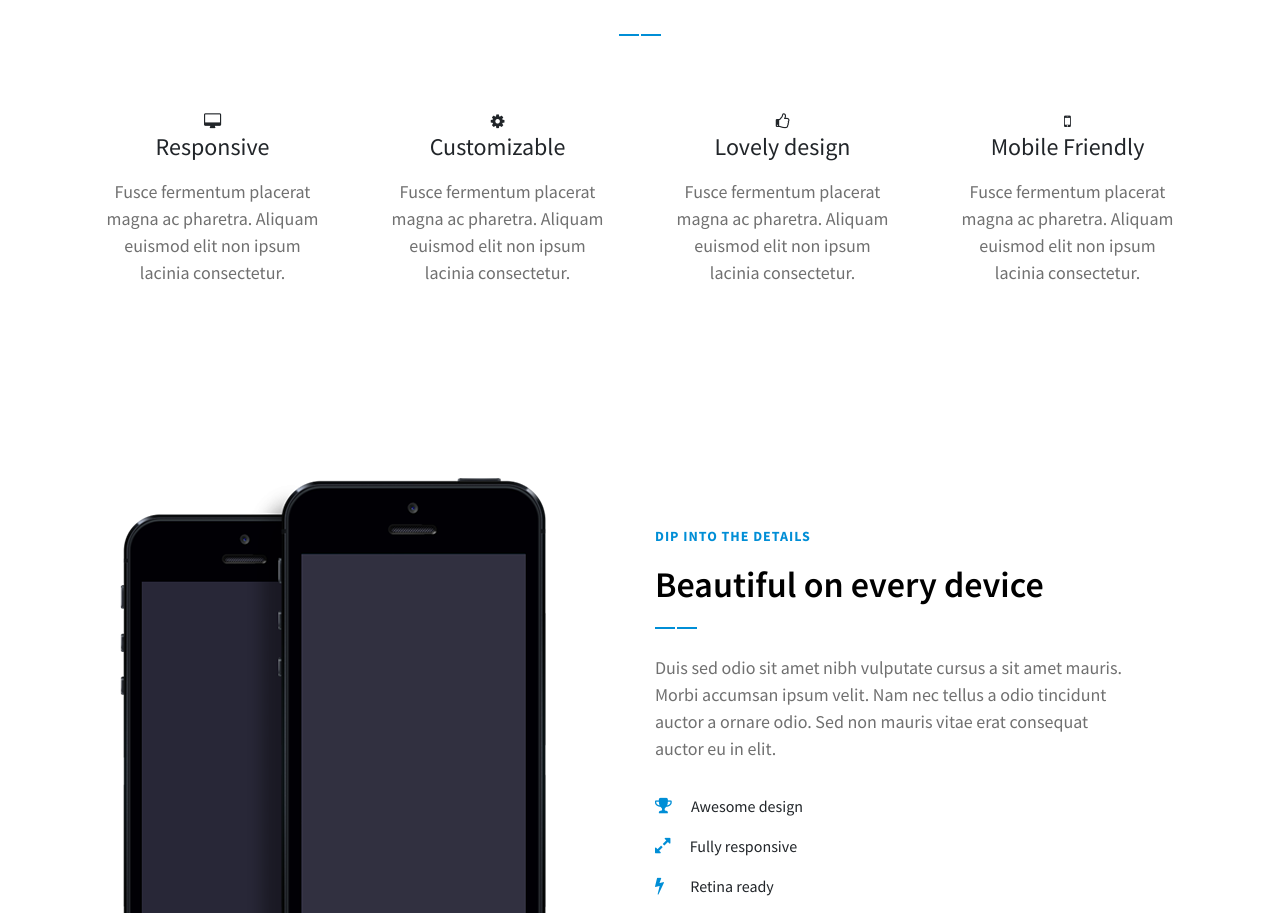
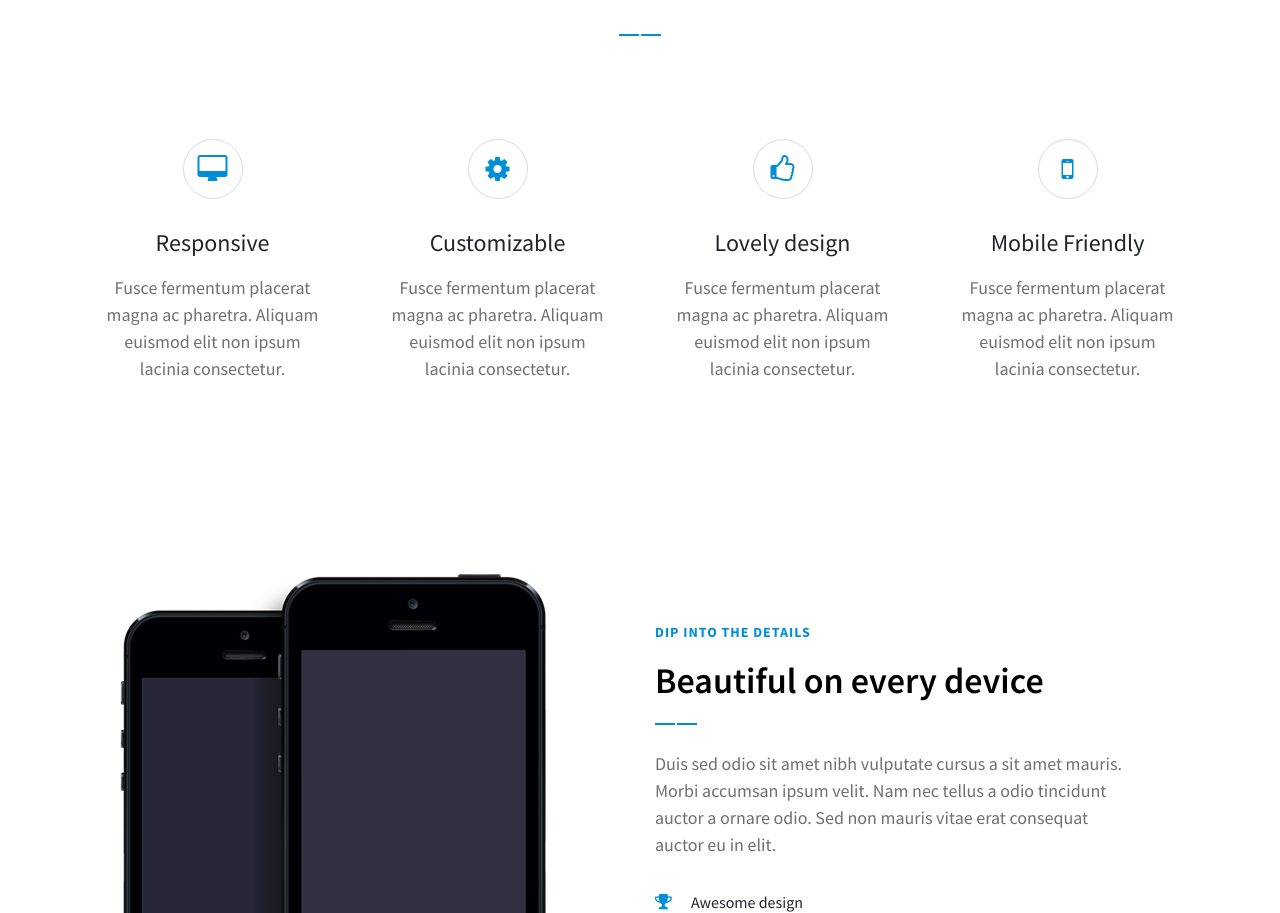
Before and after one commit to rohit-ashik/lucid, a plain HTML site: page index.html in a window 1280 px wide. Shown: the part 820-1733 px from the top of the page. Drawn offline with nearby package versions, Linux system fonts and the light colour scheme.

Commit message:
Update style.css

```diff
--- a/css/style.css
+++ b/css/style.css
@@ -172,16 +172,19 @@ font-family: 'Source Sans Pro', sans-serif; */
     text-align: center;
 }
 
-.amazing-features a i{
+.amazing-features i{
     height: 60px;
     width: 60px;
     color: #008ed6;
     border-radius: 50%;
     font-size: 28px;
-    line-height: 60px;
+
     border: 1px solid #dadada;
 
-
+    display: flex;
+    align-items: center;
+    justify-content: center;
+    margin: 30px auto;
     text-decoration: none;
 }
 
```
